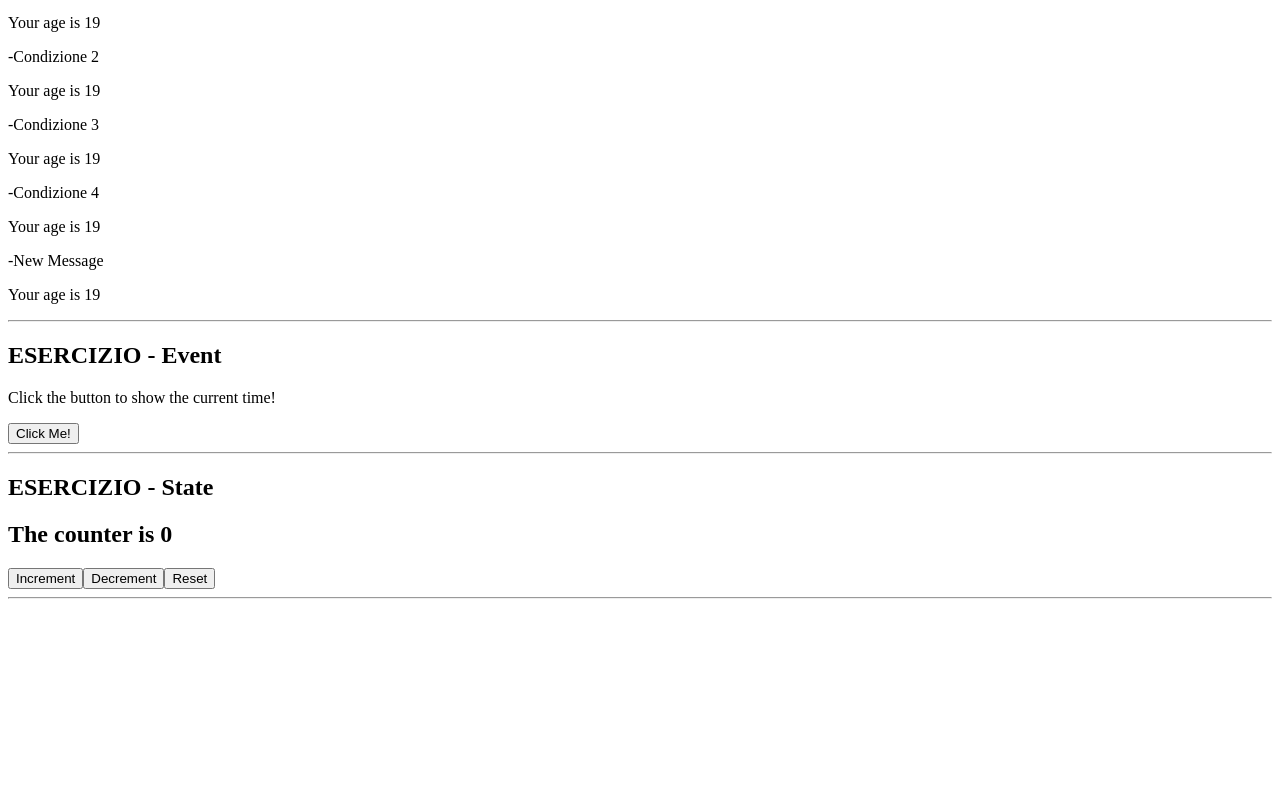
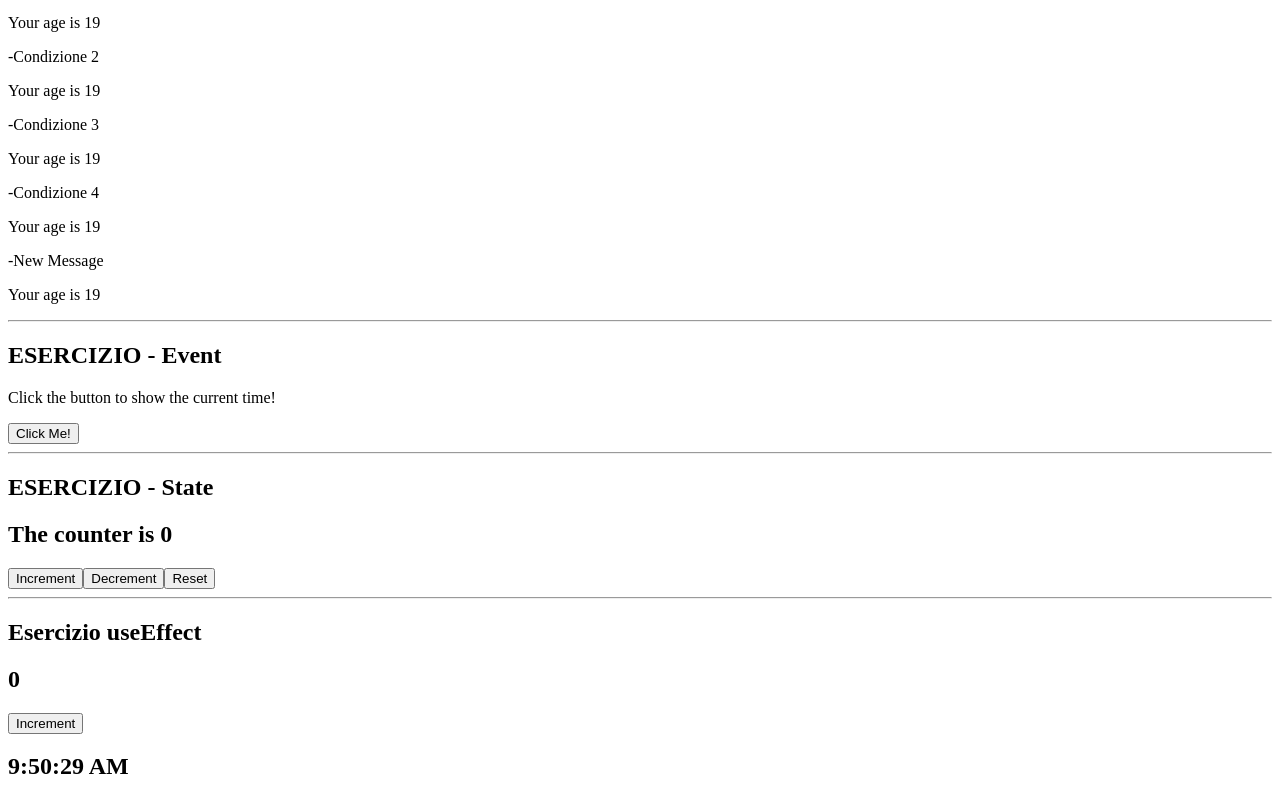
Before and after one commit to devnox89/Reactexe, a React (Vite) app: page / in a window 1280 px wide. Shown: the part 488-1288 px from the top of the page. Before the commit the page ends 1095 px from the top, so only its background shows below. Built offline with nearby package versions, Linux system fonts and the light colour scheme.

Commit message:
add useEffect clock

```diff
--- a/src/App.jsx
+++ b/src/App.jsx
@@ -4,6 +4,8 @@ import { Welcome } from "./Welcome";
 import { Conditional} from "./Conditional";
 import { AlertClock } from "./AlertClock";
 import { Counter } from "./StateCounter";
+import { ClockCounter } from "./ClockCounter";
+import { Clock } from "./Clock";
 
 export function App() {
     return (
@@ -25,6 +27,9 @@ export function App() {
             <h2>ESERCIZIO - State</h2>
             <Counter/>
             <hr />
+            <h2>Esercizio useEffect</h2>
+            <ClockCounter/>
+            <Clock/>
         </div>
     );
 }
--- /dev/null
+++ b/src/Clock.jsx
@@ -0,0 +1,19 @@
+import { useEffect, useState } from "react";
+
+export function Clock() {
+    const [time, setTime] = useState(new Date().toLocaleTimeString());
+
+    useEffect(() => {
+        const intervalId = setInterval(() => {
+            setTime(new Date().toLocaleTimeString());
+        }, 1000);
+
+        return () => clearInterval(intervalId);
+    }, []);
+
+    return (
+        <div>
+            <h2>{time}</h2>
+        </div>
+    );
+}
--- /dev/null
+++ b/src/ClockCounter.jsx
@@ -0,0 +1,20 @@
+import { useEffect, useState } from "react";
+
+export function ClockCounter({ initialV = 0, valueIncrement = 1 }) {
+    const [counter, setCounter] = useState(initialV);
+
+    useEffect(() => {
+        console.log(`The value of counter is ${counter}`);
+    }, [counter]);
+
+    function handleCounterIncrement() {
+        setCounter((c) => c + valueIncrement);
+    }
+
+    return (
+        <div>
+            <h2>{counter}</h2>
+            <button onClick={handleCounterIncrement}>Increment</button>
+        </div>
+    );
+}
```
